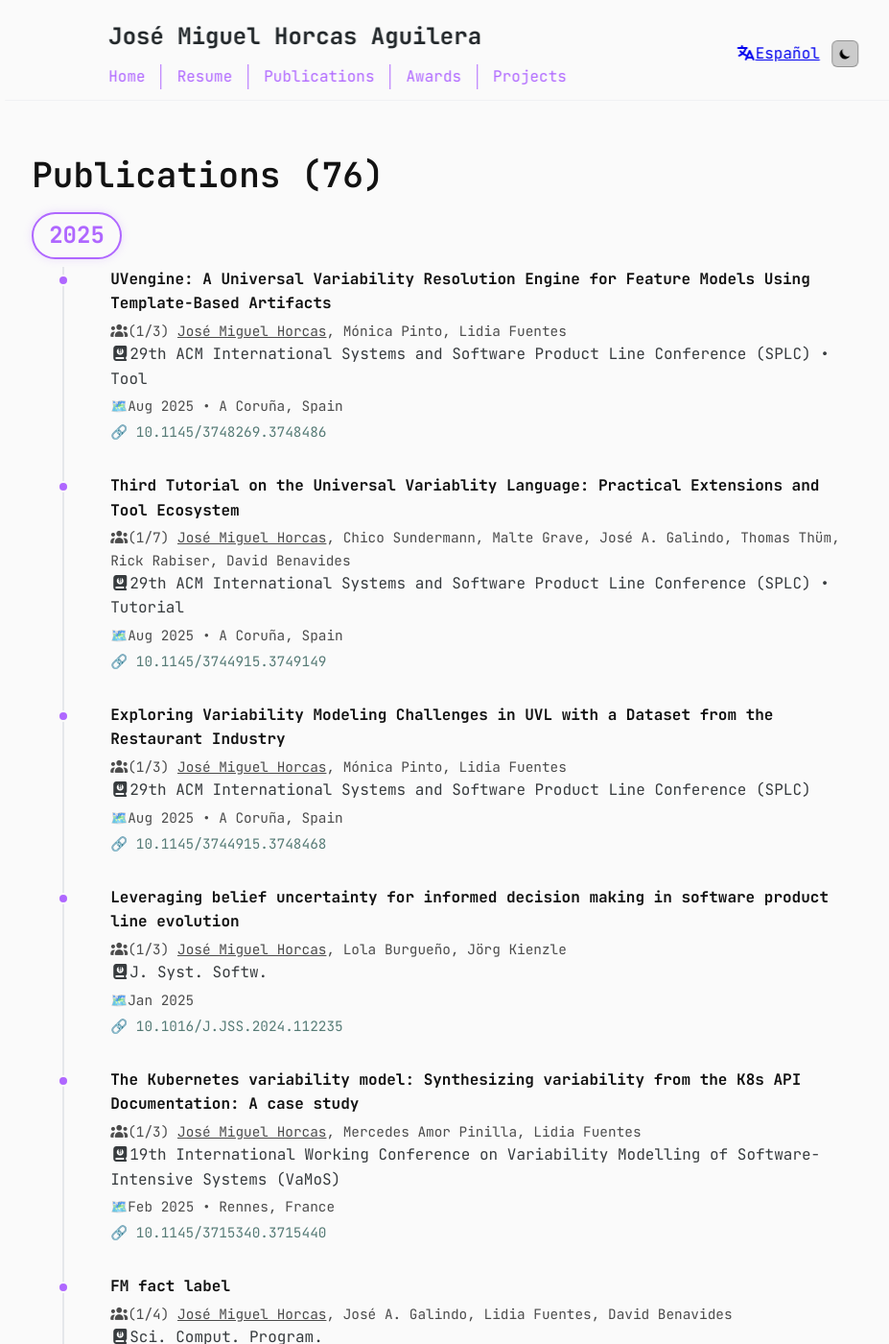
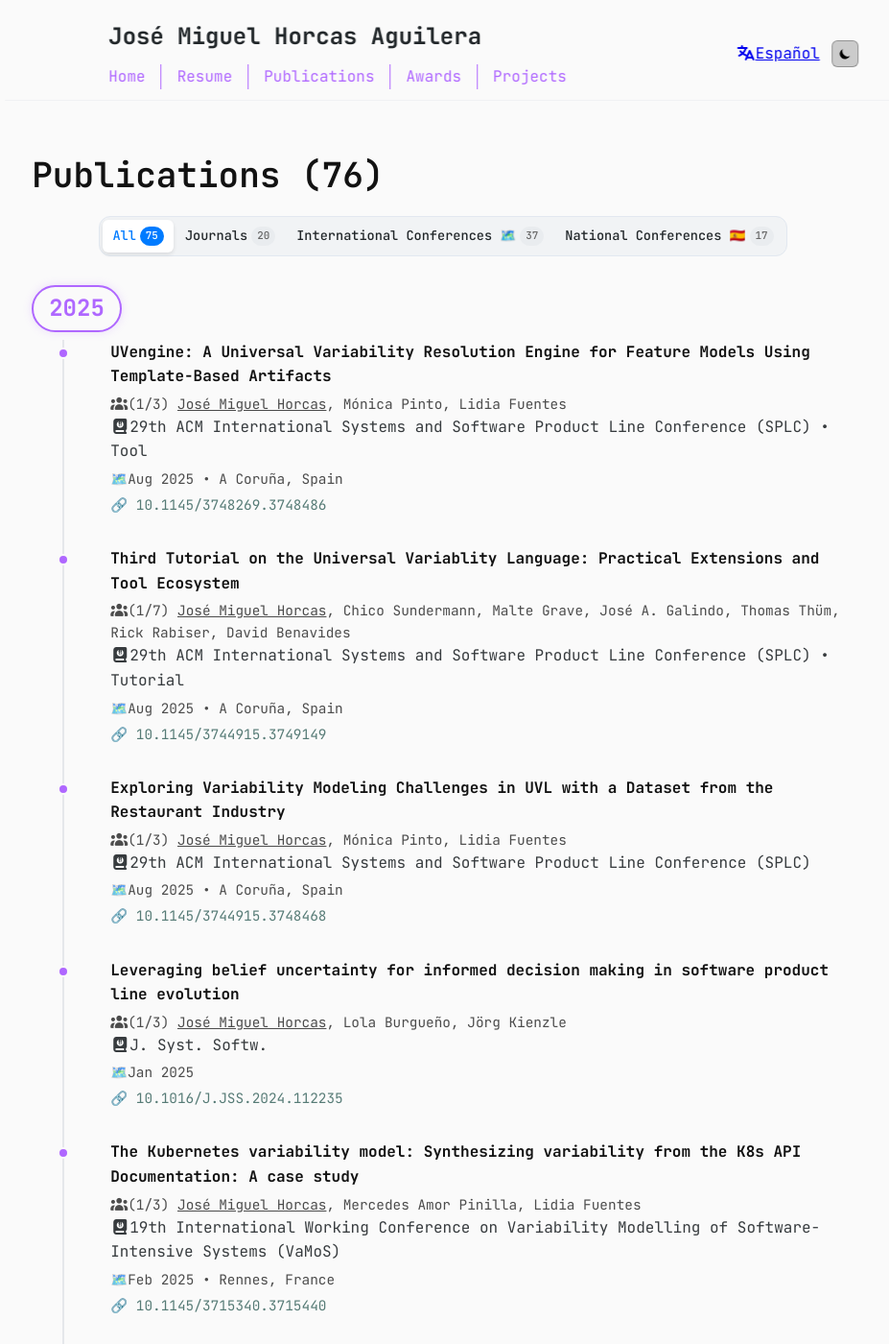
Before and after one commit to jmhorcas/jmhorcas.github.io, a Jekyll site: the page built from publications.md, in a window 1280 px wide and 1400 px high. Shown: the whole window at 96% size, without its empty margins (174-1101 px from the left). Built offline with Jekyll 4.4.1, drawn with Linux system fonts in a browser that asks for light colours; nearby versions of some CDN libraries; a style sheet for code colours, icons or effects is not loaded.

Commit message:
Add filters to publications

```diff
--- a/_layouts/publications.html
+++ b/_layouts/publications.html
@@ -35,15 +35,42 @@ layout: default
 
 <h1 class="prose">{{ page.title }} ({{site.data.publications.size}})</h1>
 
+<div class="filter-container" style="margin-bottom: 30px;">
+  <div class="filter-switch-group">
+    <label class="switch-label">
+      <input type="radio" name="pub-filter" value="all" checked onclick="filterPubs('all')">
+      <span class="switch-text">{{t.all[page.lang]}} <span id="count-all" class="badge">0</span></span>
+    </label>
+
+    <label class="switch-label">
+      <input type="radio" name="pub-filter" value="journal" onclick="filterPubs('journal')">
+      <span class="switch-text">{{t.journals[page.lang]}} <span id="count-journal" class="badge">0</span></span>
+    </label>
+
+    <label class="switch-label">
+      <input type="radio" name="pub-filter" value="international-conference" onclick="filterPubs('international-conference')">
+      <span class="switch-text">{{t.international_conferences[page.lang]}} <span id="count-international-conference" class="badge">0</span></span>
+    </label>
+    <label class="switch-label">
+      <input type="radio" name="pub-filter" value="national-conference" onclick="filterPubs('national-conference')">
+      <span class="switch-text">{{t.national_conferences[page.lang]}} <span id="count-national-conference" class="badge">0</span></span>
+    </label>
+  </div>
+</div>
 
 <div class="timeline">
 {% for year in years %}
+  <div class="timeline-year-group">
     <div class="timeline-year-header">
       <span class="timeline-year-label">{{ year }}</span>
     </div>
     {% for item in sorted_array %}
       {% assign pub_id = item | split: '|' | last %}
       {% assign pub = site.data.publications | where: "ID", pub_id | first %}
+      {% assign pub_type = "other" %}
+      {% if pub.journal %}{% assign pub_type = "journal" %}{% endif %}
+      {% if pub.booktitle %}{% assign pub_type = "international-conference" %}{% endif %}
+      {% if pub.scope == "national" %}{% assign pub_type = "national-conference" %}{% endif %}
       {% assign authors = pub.author | split: " and " %}
       {% assign author_index = -1 %}
       {% for author in authors %}
@@ -52,7 +79,7 @@ layout: default
           {% endif %}
       {% endfor %}
       {% if pub.year == year %}
-      <div class="timeline-item flex items-start gap-4">
+        <div class="timeline-item {{pub_type}} flex items-start gap-4">
           <span class="timeline-dot"></span>
           <div class="flex-grow">
             <div class="timeline-header">
@@ -75,19 +102,6 @@ layout: default
         </div>
       {% endif %}
     {% endfor %}
+  </div>
 {% endfor %}
 </div>
-
-
-<div class="publications">
-  {% for entry in pubs %}
-    <div class="item-pub">
-      <strong>{{ entry.title }}</strong><br>
-      <span>{{ entry.author }}</span> | <em>{{ entry.journal }}</em> ({{ entry.year }})
-      {% if entry.doi %}
-        <a href="https://doi.org/{{ entry.doi }}">DOI</a>
-      {% endif %}
-    </div>
-    <hr>
-  {% endfor %}
-</div>
--- a/assets/css/styles.css
+++ b/assets/css/styles.css
@@ -1397,3 +1397,54 @@ html {
     height: 2rem;
     cursor: pointer;
 }
+
+
+.filter-container {
+    display: flex;         /* Activa flexbox */
+    justify-content: center; /* Centra horizontalmente */
+    width: 100%;           /* Asegura que ocupe todo el ancho */
+    margin: 20px 0 40px 0; /* Espaciado arriba y abajo */
+  }
+
+.filter-switch-group {
+    display: inline-flex;  /* Mantiene los botones en línea */
+    background: #f1f3f5;
+    padding: 3px;
+    border-radius: 12px;   /* Bordes más redondeados para look moderno */
+    gap: 2px;
+    border: 1px solid #e2e8f0;
+  }
+  .switch-label input { display: none; } /* Escondemos el radio button */
+
+  .switch-text {
+    padding: 6px 10px;
+    cursor: pointer;
+    border-radius: 6px;
+    display: flex;
+    align-items: center;
+    gap: 4px;
+    font-weight: 500;
+    font-size: 0.85rem;
+    white-space: nowrap;
+    transition: all 0.2s;
+  }
+
+  /* Color cuando está seleccionado */
+  .switch-label input:checked + .switch-text {
+    background: white;
+    box-shadow: 0 2px 4px rgba(0,0,0,0.1);
+    color: #007bff;
+  }
+
+  .badge {
+    background: #e9ecef;
+    padding: 1px 6px;
+    border-radius: 10px;
+    font-size: 0.8em;
+    color: #666;
+  }
+
+  .switch-label input:checked + .switch-text .badge {
+    background: #007bff;
+    color: white;
+  }
--- a/assets/js/utils.js
+++ b/assets/js/utils.js
@@ -94,3 +94,41 @@ document.addEventListener("DOMContentLoaded", function() {
         });
     }
 });
+
+
+function updateCounts() {
+  // Contamos elementos reales en el DOM
+  const total = document.querySelectorAll('.timeline-item').length;
+  const journals = document.querySelectorAll('.timeline-item.journal').length;
+  const internationalConferences = document.querySelectorAll('.timeline-item.international-conference').length;
+  const nationalConferences = document.querySelectorAll('.timeline-item.national-conference').length;
+
+  // Actualizamos los spans
+  document.getElementById('count-all').textContent = total;
+  document.getElementById('count-journal').textContent = journals;
+  document.getElementById('count-international-conference').textContent = internationalConferences;
+  document.getElementById('count-national-conference').textContent = nationalConferences;
+}
+
+function filterPubs(type) {
+  const items = document.querySelectorAll('.timeline-item');
+  const groups = document.querySelectorAll('.timeline-year-group');
+
+  items.forEach(item => {
+    if (type === 'all' || item.classList.contains(type)) {
+      item.style.display = 'flex';
+    } else {
+      item.style.display = 'none';
+    }
+  });
+
+  // Ocultar años que se quedan vacíos
+  groups.forEach(group => {
+    const hasVisible = Array.from(group.querySelectorAll('.timeline-item'))
+                            .some(i => i.style.display !== 'none');
+    group.style.display = hasVisible ? 'block' : 'none';
+  });
+}
+
+// Ejecutar el conteo nada más cargar la página
+document.addEventListener("DOMContentLoaded", updateCounts);
```
Also changed, not shown: _data/i18n.yml (+15 -0 lines). Lines whose indentation alone changed are shown as unchanged.
